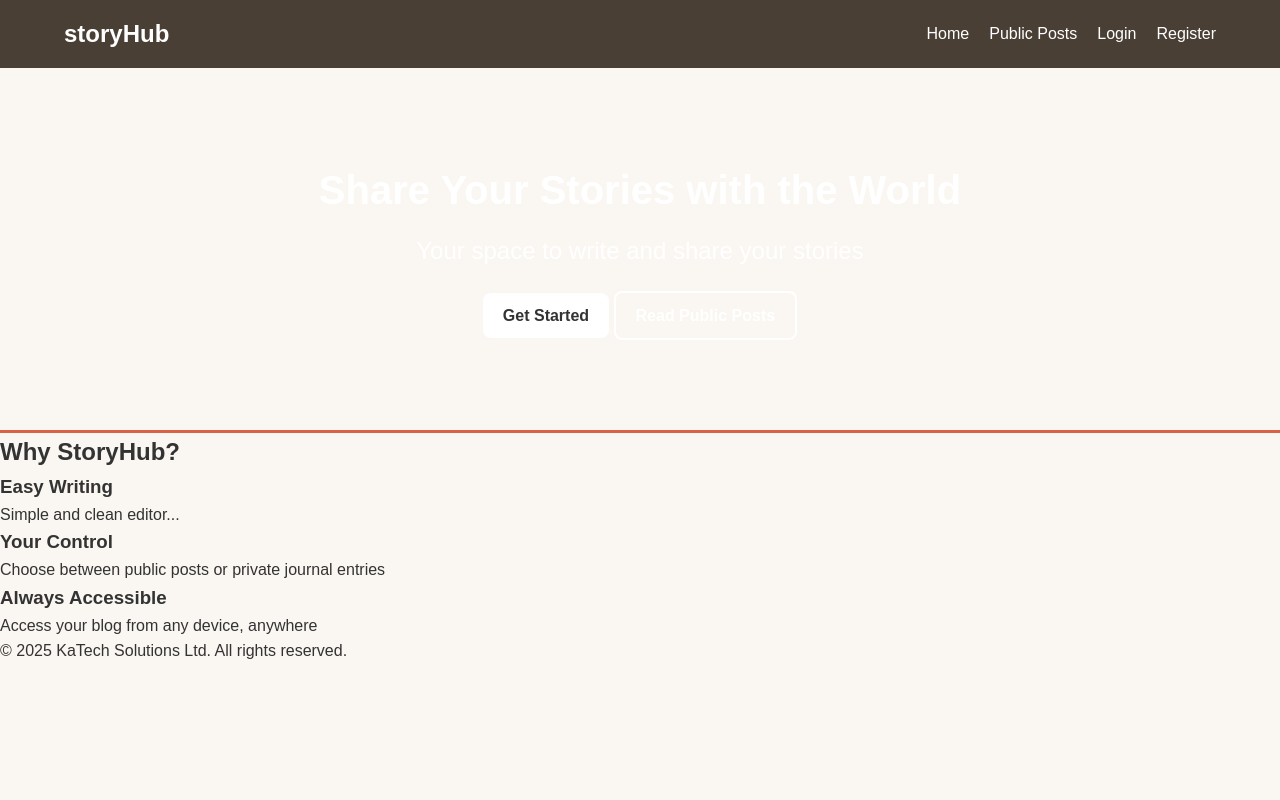
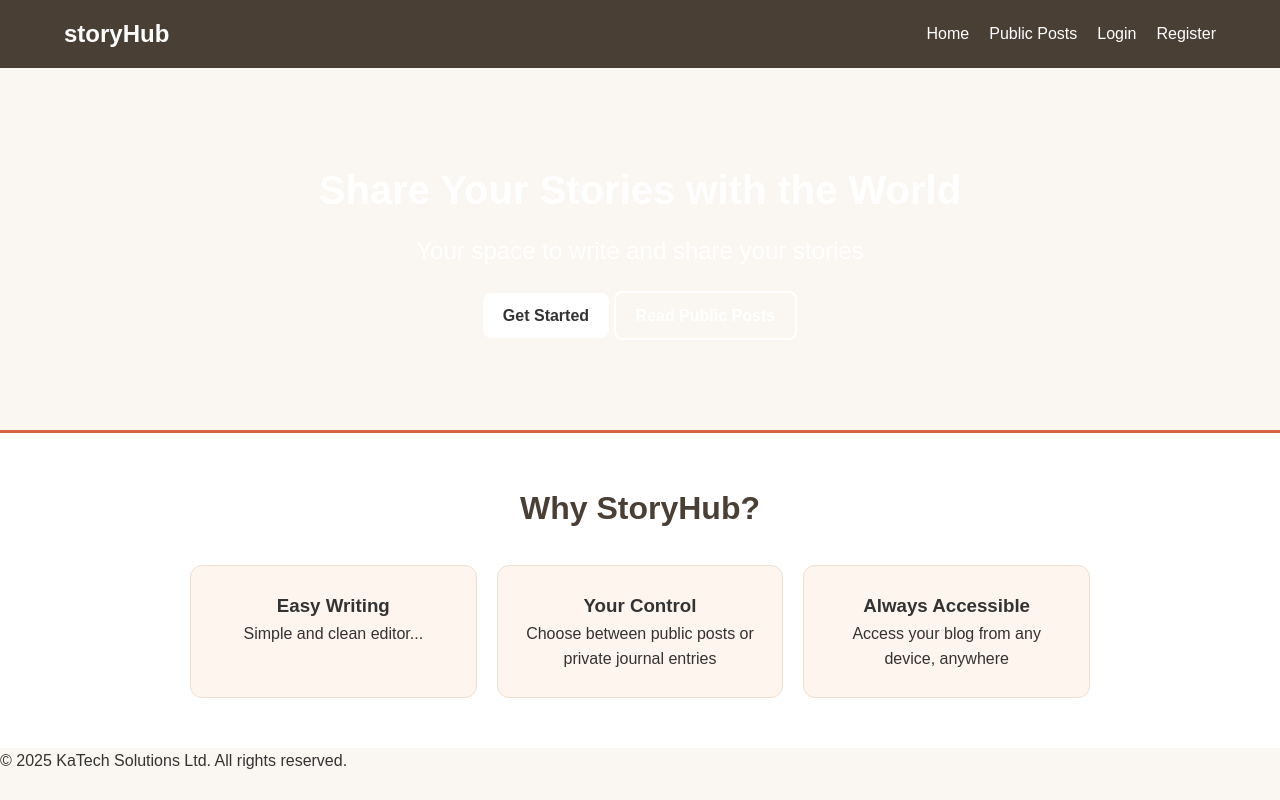
Before and after one commit to Kendry-spec/storyHub, a plain HTML site: page index.html in a window 1280 px wide. Drawn offline with Linux system fonts and the light colour scheme.

Commit message:
Add styles to features section

```diff
--- a/blog-styles.css
+++ b/blog-styles.css
@@ -88,3 +88,37 @@ body {
     border: 3px solid rgba(118, 97, 61, 0.4);
     opacity: 1.0;
 }
+
+.features {
+    padding: 50px 20px;
+    background-color: #fff;
+}
+
+.section-title {
+    text-align: center;
+    font-size: 2rem;
+    margin-bottom: 30px;
+    color: #4a3f35;
+}
+
+.features-grid {
+    display: grid;
+    grid-template-columns: repeat(auto-fit, minmax(250px, 1fr));
+    gap: 20px;
+    max-width: 900px;
+    margin: 0 auto;
+}
+
+.feature-card {
+    background-color: #fdf5ee;
+    padding: 25px;
+    border-radius: 12px;
+    text-align: center;
+    transition: transform 0.2s ease, box-shadow 0.2s ease;
+    border: 1px solid #f0dfd0;
+}
+
+.feature-card:hover {
+    transform: translateY(-6px);
+    box-shadow: 0 4px 10px rgba(0, 0, 0, 0.1);
+}
```
Also changed, not shown: index.html (indentation only).
